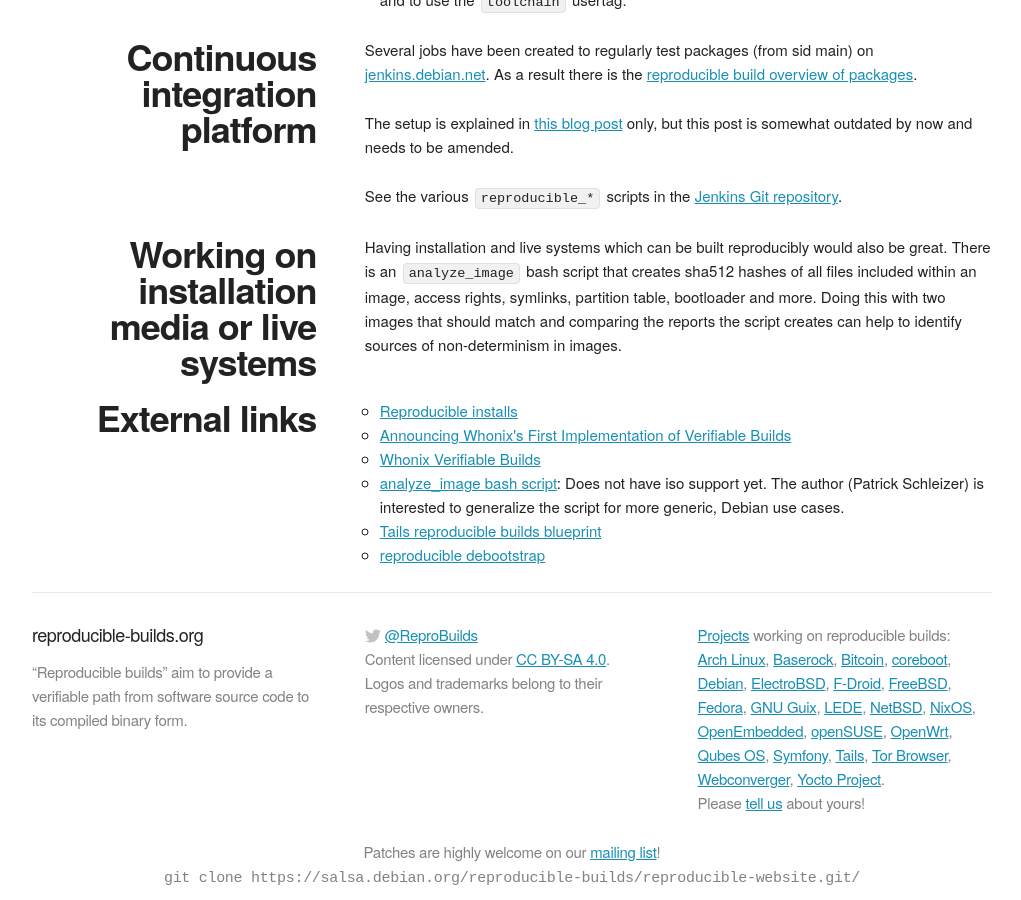
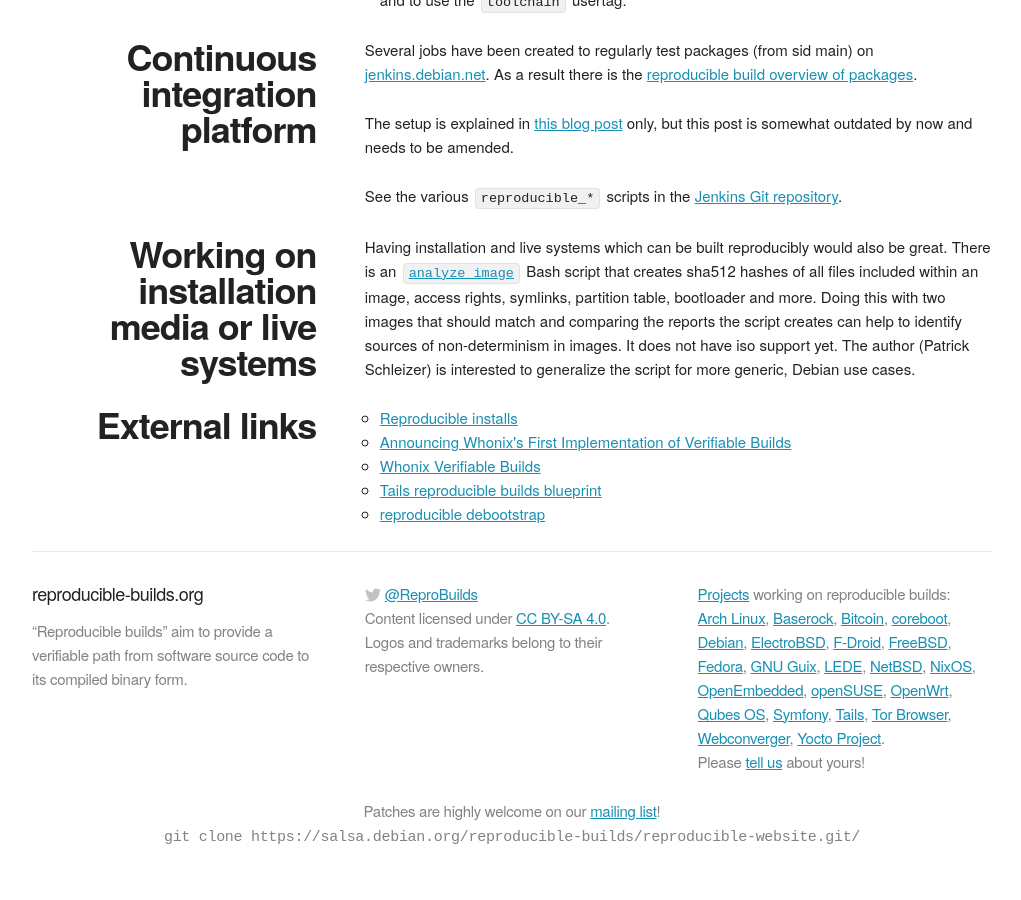
Before and after one commit to prototypefund/reproducible-website, a Jekyll site: the page built from contribute.html, in a window 1280 px wide and 900 px high, scrolled down 4636 px. Shown: the whole window, without its empty margins (128-1149 px from the left). Built offline with Jekyll 4.4.1, drawn with Linux system fonts in a browser that asks for light colours; some web fonts are replaced; some of the changed lines change nothing that is shown.

Commit message:
contribute.html: Inline link to analyze_image script.

```diff
--- a/contribute.html
+++ b/contribute.html
@@ -374,7 +374,7 @@ ensure a stable file order when creating the source archive. Once applied,
   </div>
   <div class="eight columns">
     <p>
-      Having installation and live systems which can be built reproducibly would also be great. There is an <code>analyze_image</code> bash script that creates sha512 hashes of all files included within an image, access rights, symlinks, partition table, bootloader and more. Doing this with two images that should match and comparing the reports the script creates can help to identify sources of non-determinism in images.
+      Having installation and live systems which can be built reproducibly would also be great. There is an <code><a href="https://github.com/adrelanos/Whonix/blob/master/help-steps/analyze_image">analyze_image</a></code> Bash script that creates sha512 hashes of all files included within an image, access rights, symlinks, partition table, bootloader and more. Doing this with two images that should match and comparing the reports the script creates can help to identify sources of non-determinism in images. It does not have iso support yet. The author (Patrick Schleizer) is interested to generalize the script for more generic, Debian use cases.
     </p>
   </div>
 </div>
@@ -388,7 +388,6 @@ ensure a stable file order when creating the source archive. Once applied,
       <li><a href="https://wiki.debian.org/ReproducibleBuilds/ReproducibleInstalls">Reproducible installs</a></li>
       <li><a href="http://lists.alioth.debian.org/pipermail/reproducible-builds/Week-of-Mon-20131209/000009.html">Announcing Whonix's First Implementation of Verifiable Builds</a></li>
       <li><a href="https://www.whonix.org/wiki/Verifiable_Builds">Whonix Verifiable Builds</a></li>
-      <li><a href="https://github.com/adrelanos/Whonix/blob/master/help-steps/analyze_image">analyze_image bash script</a>: Does not have iso support yet. The author (Patrick Schleizer) is interested to generalize the script for more generic, Debian use cases.</li>
       <li><a href="https://tails.boum.org/blueprint/reproducible_builds/">Tails reproducible builds blueprint</a></li>
       <li><a href="https://github.com/lamby/debootstrap/commits/pu/source-date-epoch">reproducible debootstrap</a></li>
     </ul>
```
